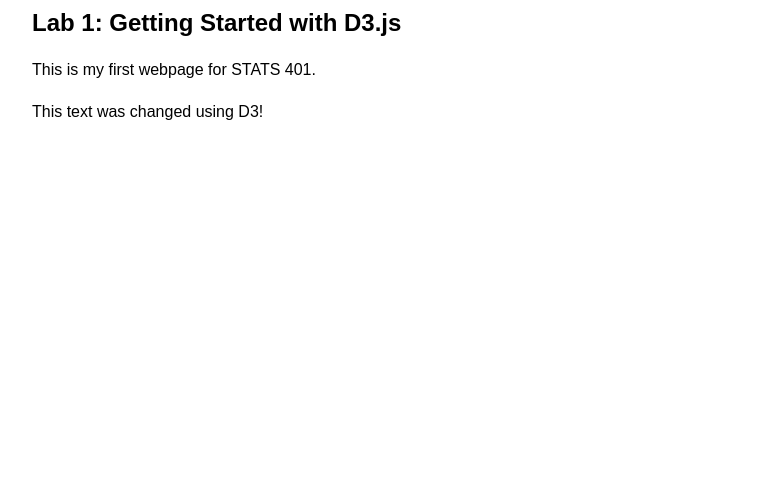
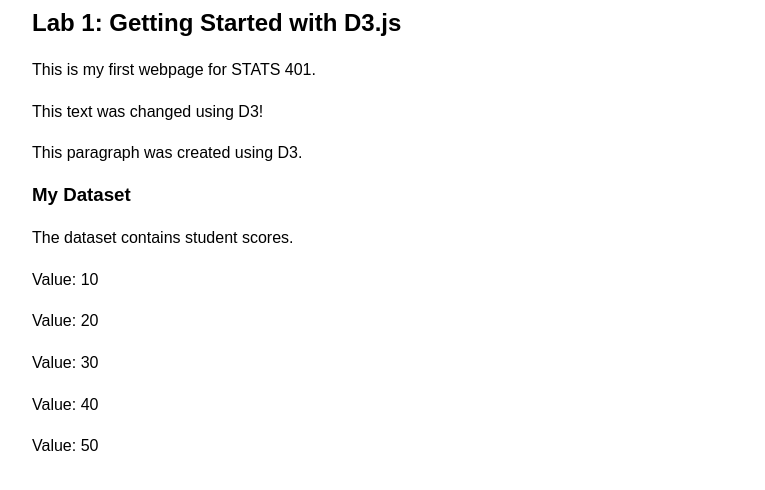
Before and after one commit to Ar-temis/STATS401-Labs, a website: page index.html in a window 1280 px wide. Shown: the part 98-588 px from the top of the page, without its empty margins (108-873 px from the left). Drawn offline with nearby package versions, Linux system fonts and the light colour scheme.

Commit message:
Task 3 done. Adding npm installed d3 for autocomplete and typing

```diff
--- a/index.html
+++ b/index.html
@@ -17,8 +17,9 @@
 
     <p id="message">Original message</p>
 
+    <div id="content"></div>
+    <div id="numbers"></div>
     <script src="https://cdn.jsdelivr.net/npm/d3@7"></script>
-
     <script src="js/main.js"></script>
   </body>
 </html>
--- /dev/null
+++ b/js/globals.d.ts
@@ -0,0 +1,2 @@
+import * as d3module from "d3";
+declare global { const d3: typeof d3module; }
--- a/js/main.js
+++ b/js/main.js
@@ -30,3 +30,21 @@ console.log("D3 version:", d3.version);
 
 d3.select("#message")
   .text("This text was changed using D3!");
+
+d3.select("#content")
+  .append("p")
+  .text("This paragraph was created using D3.");
+
+const content = d3.select("#content");
+
+content.append("h3")
+  .text("My Dataset");
+
+content.append("p")
+  .text("The dataset contains student scores.");
+
+d3.select("#numbers")
+  .selectAll("p")
+  .data(data)
+  .join("p")
+  .text(d => `Value: ${d}`);
```
Also changed, not shown: jsconfig.json (added, +11 -0 lines), package.json (added, +15 -0 lines), 1 other file.
